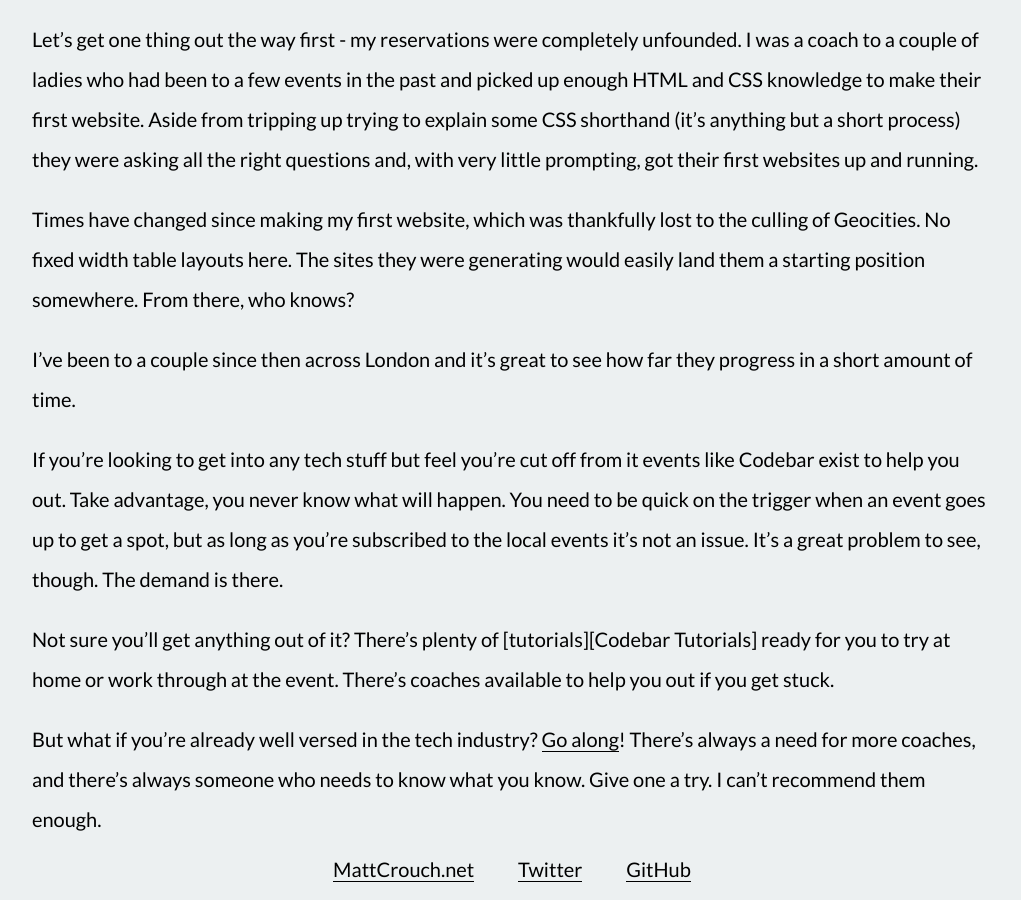
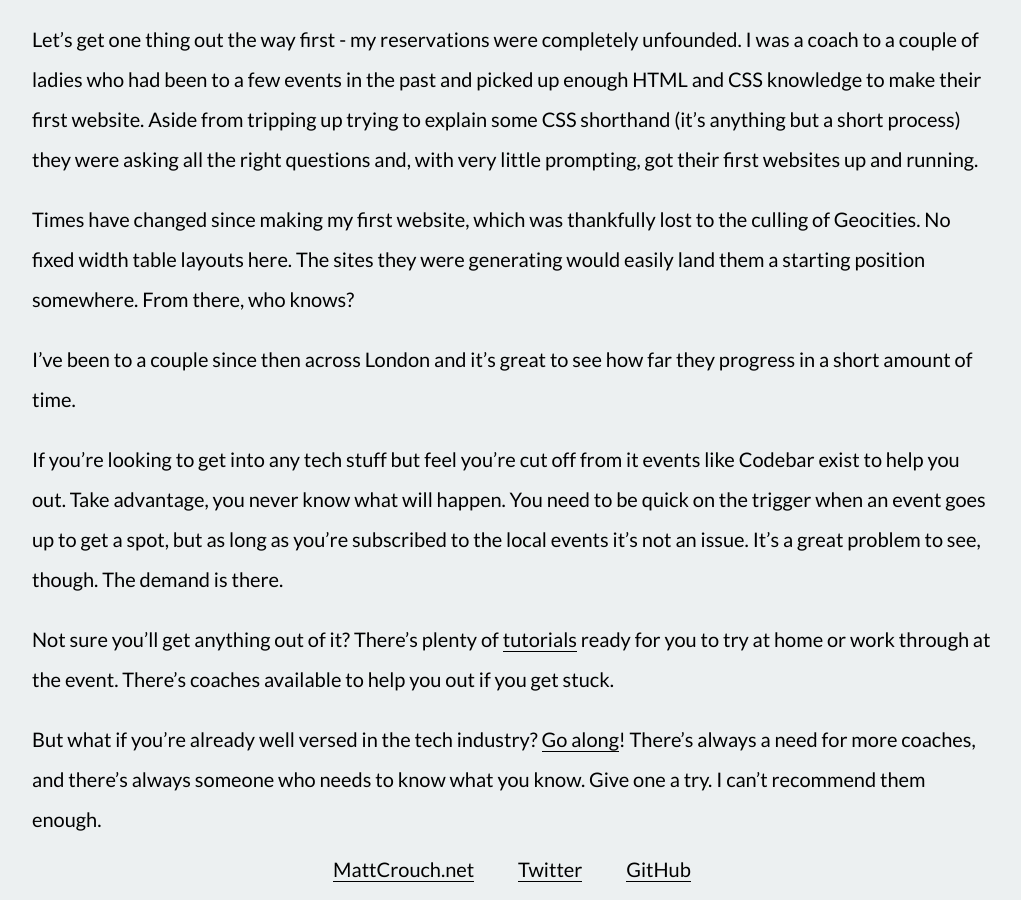
Before and after one commit to MattCrouch/blog, a Jekyll site: the page built from _posts/2016-04-15-on-codebar.md, in a window 1280 px wide and 900 px high, scrolled down 1268 px. Shown: the whole window, without its empty margins (128-1149 px from the left). Built offline with Jekyll 4.4.1, drawn with Linux system fonts in a browser that asks for light colours; some of the changed lines change nothing that is shown.

Commit message:
Fix for Codebar link

```diff
--- a/_posts/2016-04-15-on-codebar.md
+++ b/_posts/2016-04-15-on-codebar.md
@@ -37,6 +37,8 @@
 
 [Codebar Logo]:{{ site.baseurl }}/assets/2016-04-15-on-codebar/codebar-logo.png
 
+
 [Codebar]:http://codebar.io
 [Bournemouth Codebar]:https://codebar.io/bournemouth
 [Codebar Events]:https://codebar.io/events
+[Codebar Tutorials]:https://tutorials.codebar.io
```
